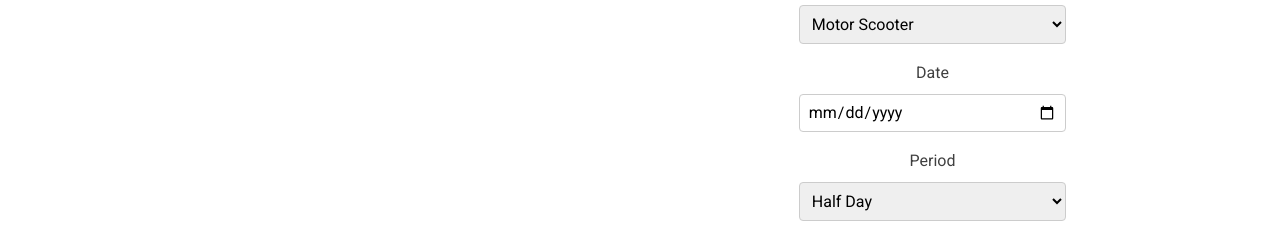
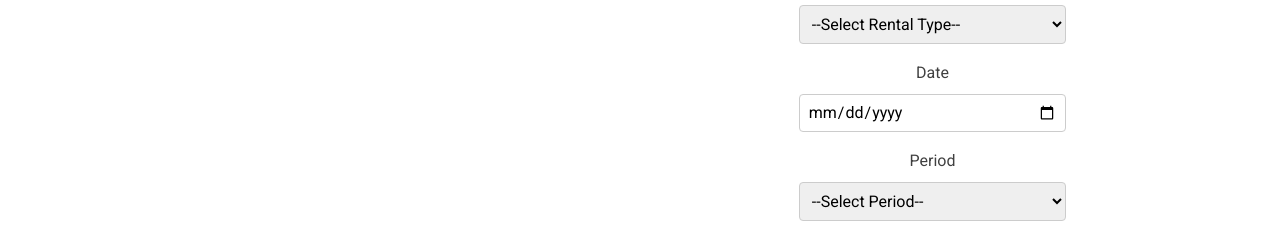
Before and after one commit to KillerK1998/wdd230, a plain HTML site: page scoots/reservations.html in a window 1280 px wide. Shown: the part 458-687 px from the top of the page. Drawn offline with nearby package versions, Linux system fonts and the light colour scheme.

Commit message:
edited reservations.html to fix any html errors

```diff
--- a/scoots/reservations.html
+++ b/scoots/reservations.html
@@ -44,6 +44,7 @@
                     <div class="form-group">
                         <label for="rentalType">Rental Type</label>
                         <select id="rentalType" name="rentalType" required>
+                            <option value="">--Select Rental Type--</option>
                             <option value="Motor Scooter">Motor Scooter</option>
                             <option value="Jeep">Jeep</option>
                             <option value="Side-by-Side ATV">Side-by-Side ATV</option>
@@ -56,6 +57,7 @@
                     <div class="form-group">
                         <label for="period">Period</label>
                         <select id="period" name="period" required>
+                            <option value="">--Select Period--</option>
                             <option value="Half Day">Half Day</option>
                             <option value="Full Day">Full Day</option>
                         </select>
```
